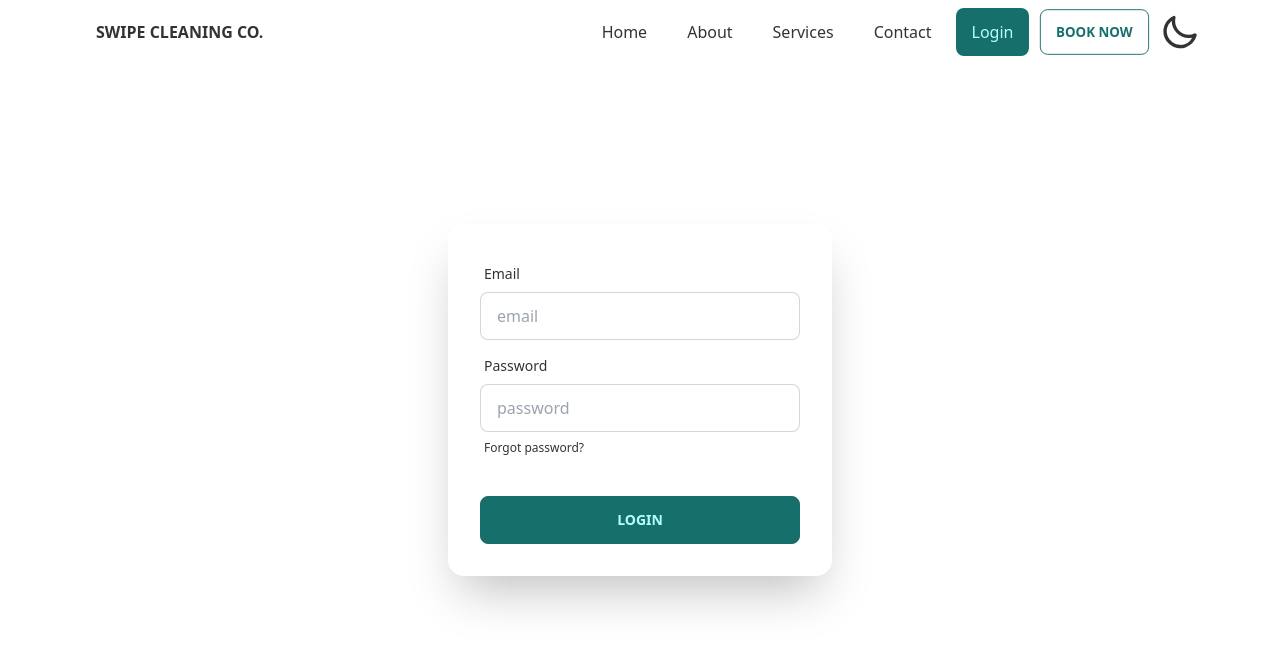
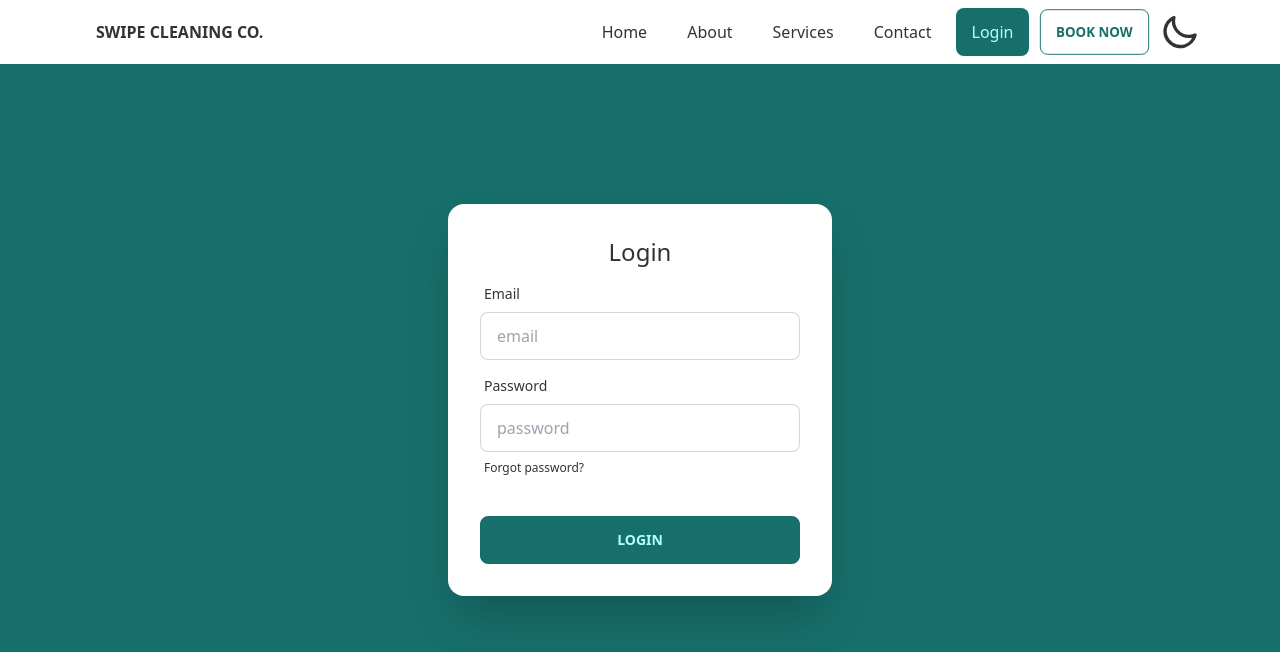
Before and after one commit to arnobtarafder/swipe-cleaning, a React (Create React App) app: page /login in a window 1280 px wide. Shown: the top 652 px of the page. Built offline with nearby package versions, Linux system fonts and the light colour scheme.

Commit message:
style: login page

```diff
--- a/src/Pages/Login.js
+++ b/src/Pages/Login.js
@@ -2,9 +2,10 @@ import React from 'react';
 
 const Login = () => {
     return (
-        <div className='h-screen flex justify-center items-center'>
+        <div className='h-screen flex justify-center items-center bg-primary'>
             <div class="card flex-shrink-0 w-full max-w-sm shadow-2xl bg-base-100">
                 <div class="card-body">
+                    <h1 className='text-2xl text-center'>Login</h1>
                     <div class="form-control">
                         <label class="label">
                             <span class="label-text">Email</span>
```
